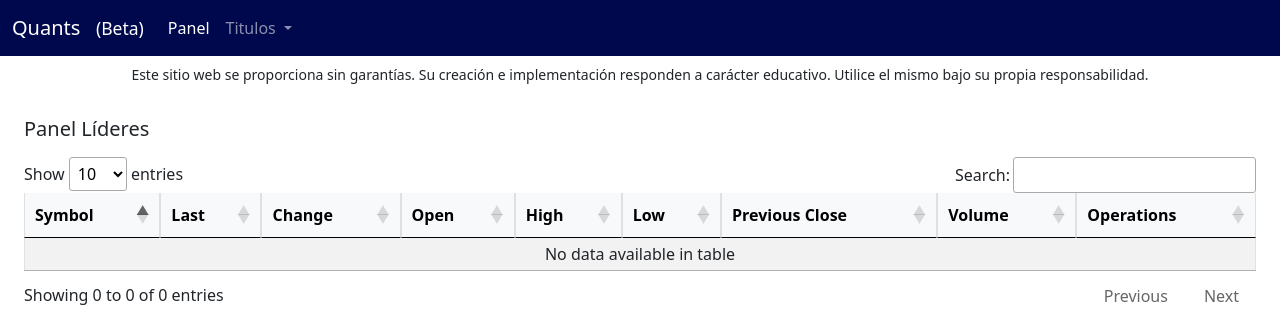
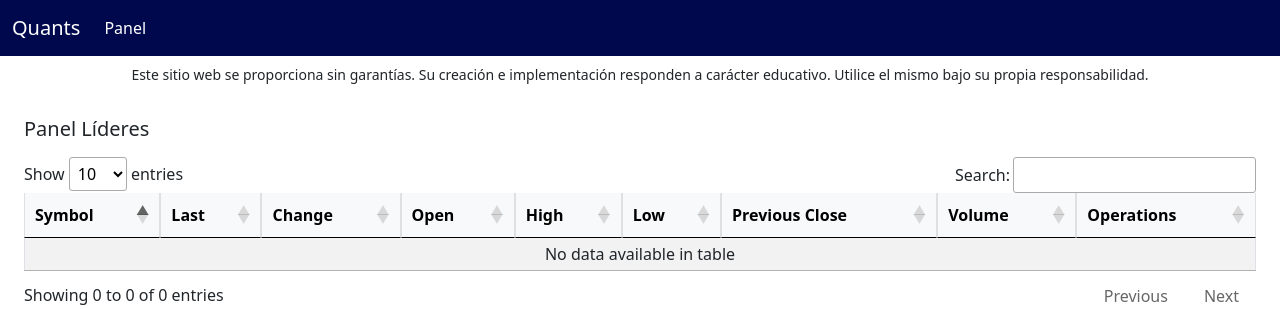
Before and after one commit to diegolpedro/quants, a Django app: page / in a window 1280 px wide. Shown: the top 309 px of the page. Run offline with Django 5.2, Linux system fonts and the light colour scheme; data that the repository does not hold is empty; some libraries are stand-ins or nearby versions.

Commit message:
Se deja solo panel como punto inicial

```diff
--- a/vis/templates/base.html
+++ b/vis/templates/base.html
@@ -4,7 +4,7 @@
 <head>
 	<meta charset="utf-8">
 	<meta http-equiv="content-type" content="text/html; charset=UTF-8">
-	<title> Quant (vBeta) </title>
+	<title> Quants </title>
 	<link href="https://cdn.jsdelivr.net/npm/bootstrap@5.0.1/dist/css/bootstrap.min.css" rel="stylesheet" integrity="sha384-+0n0xVW2eSR5OomGNYDnhzAbDsOXxcvSN1TPprVMTNDbiYZCxYbOOl7+AMvyTG2x" crossorigin="anonymous">
 
 	<script src="https://cdn.jsdelivr.net/npm/bootstrap@5.0.1/dist/js/bootstrap.bundle.min.js" integrity="sha384-gtEjrD/SeCtmISkJkNUaaKMoLD0//ElJ19smozuHV6z3Iehds+3Ulb9Bn9Plx0x4" crossorigin="anonymous"></script>
--- a/vis/templates/navbar.html
+++ b/vis/templates/navbar.html
@@ -2,7 +2,7 @@
 
 <nav class="navbar navbar-expand-lg navbar-dark" style="background-color: #00084d;">
     <div class="container-fluid">
-        <a class="navbar-brand" href="#">Quants &nbsp; <small>(Beta)</small></a>
+        <a class="navbar-brand" href="#">Quants</a>
 
         <button class="navbar-toggler" type="button" data-bs-toggle="collapse" data-bs-target="#navbarSupportedContent" aria-controls="navbarSupportedContent" aria-expanded="false" aria-label="Toggle navigation">
           <span class="navbar-toggler-icon"></span>
@@ -15,7 +15,7 @@
                     <a class="nav-link active" aria-current="page" href="{% url 'panel' %}">Panel</a>
                 </li>
 
-
+                {%comment%}
                 <li class="nav-item dropdown">
                     <a class="nav-link dropdown-toggle" href="#" id="navbarDropdown" role="button" data-bs-toggle="dropdown" aria-expanded="false">
                         Titulos
@@ -35,6 +35,7 @@
                     </ul>
 
                 </li>
+                {%endcomment%}
 
             </ul>
 
```
